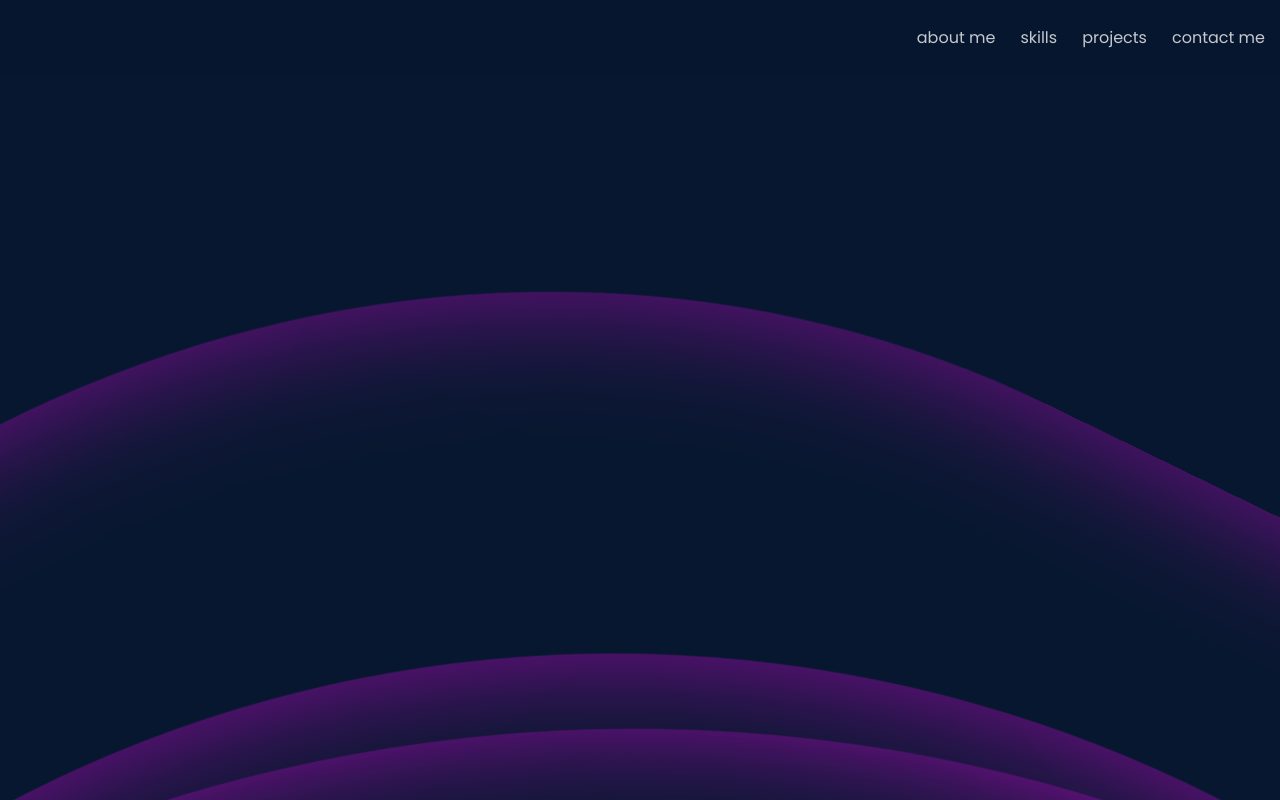
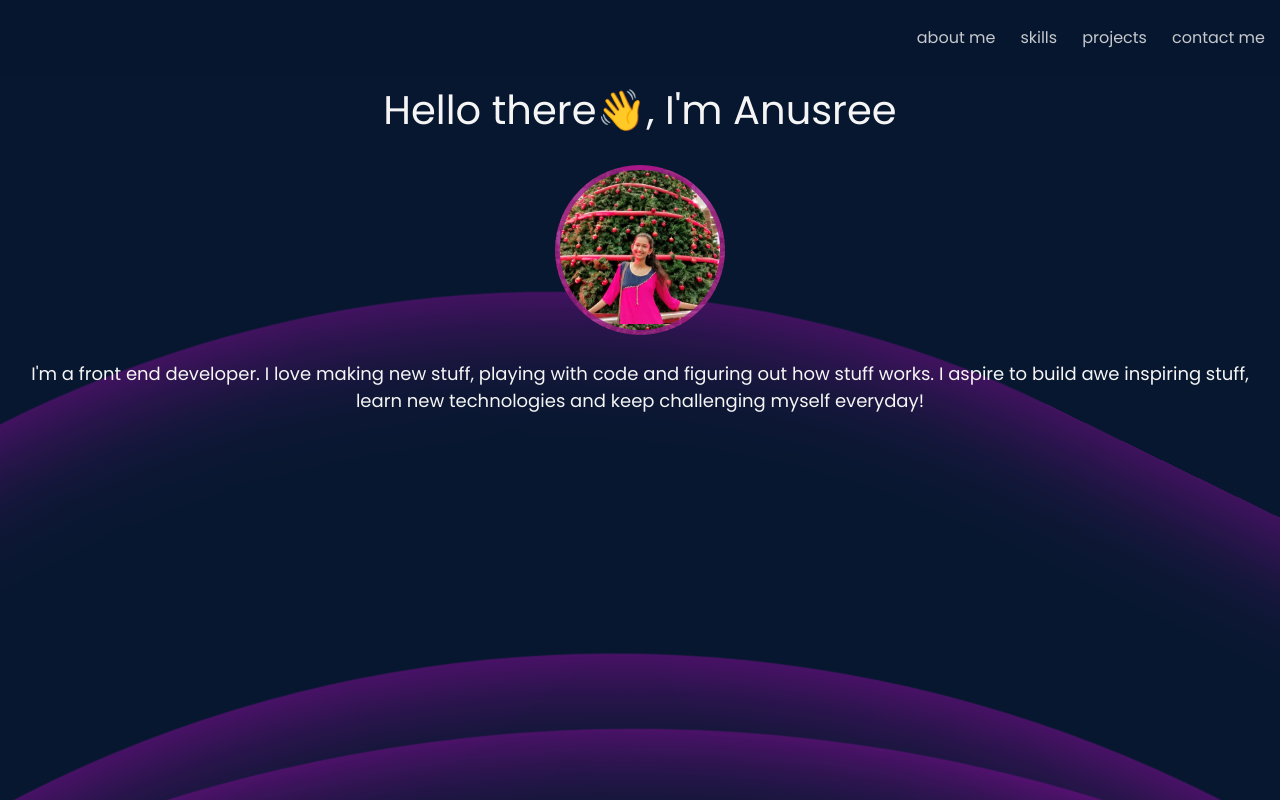
Before and after one commit to anuva312/my-portfolio, a React (Create React App) app: page / in a window 1280 px wide. Built offline with nearby package versions, Linux system fonts and the light colour scheme.

Commit message:
Added About section

```diff
--- a/src/App.js
+++ b/src/App.js
@@ -1,6 +1,7 @@
 import "./App.css";
 import Waves from "./components/Waves";
 import Header from "./components/Header";
+import About from "./components/About";
 
 function App() {
   const onSectionClicked = function (sectionName) {
@@ -10,6 +11,7 @@ function App() {
     <div>
       <Waves />
       <Header onClickNavItem={onSectionClicked} />
+      <About />
     </div>
   );
 }
--- /dev/null
+++ b/src/components/About.css
@@ -0,0 +1,23 @@
+.about-main-container {
+  text-align: center;
+  padding: 80px 20px 20px;
+}
+
+.about-main-heading {
+  font-size: 40px;
+}
+
+.about-photo {
+  width: 150px;
+  height: 150px;
+  border-radius: 50%;
+  padding: 5px;
+  border: 5px #991988d0 solid;
+  margin: 25px auto;
+  background: url("./../assets/images/Anusree\ V\ A\ Photo.jpg");
+  background-size: contain;
+}
+
+.about-description {
+  font-size: 18px;
+}
--- /dev/null
+++ b/src/components/About.js
@@ -0,0 +1,16 @@
+import "./About.css";
+
+export default function About() {
+  return (
+    <div className="about-main-container" id="about-section">
+      <div className="about-main-heading">Hello there👋, I'm Anusree</div>
+      <div className="about-photo"></div>
+      <div className="about-description">
+        {" "}
+        I'm a front end developer. I love making new stuff, playing with code
+        and figuring out how stuff works. I aspire to build awe inspiring stuff,
+        learn new technologies and keep challenging myself everyday!
+      </div>
+    </div>
+  );
+}
```
Also changed, not shown: src/assets/images/Anusree V A Photo.jpg (added).
